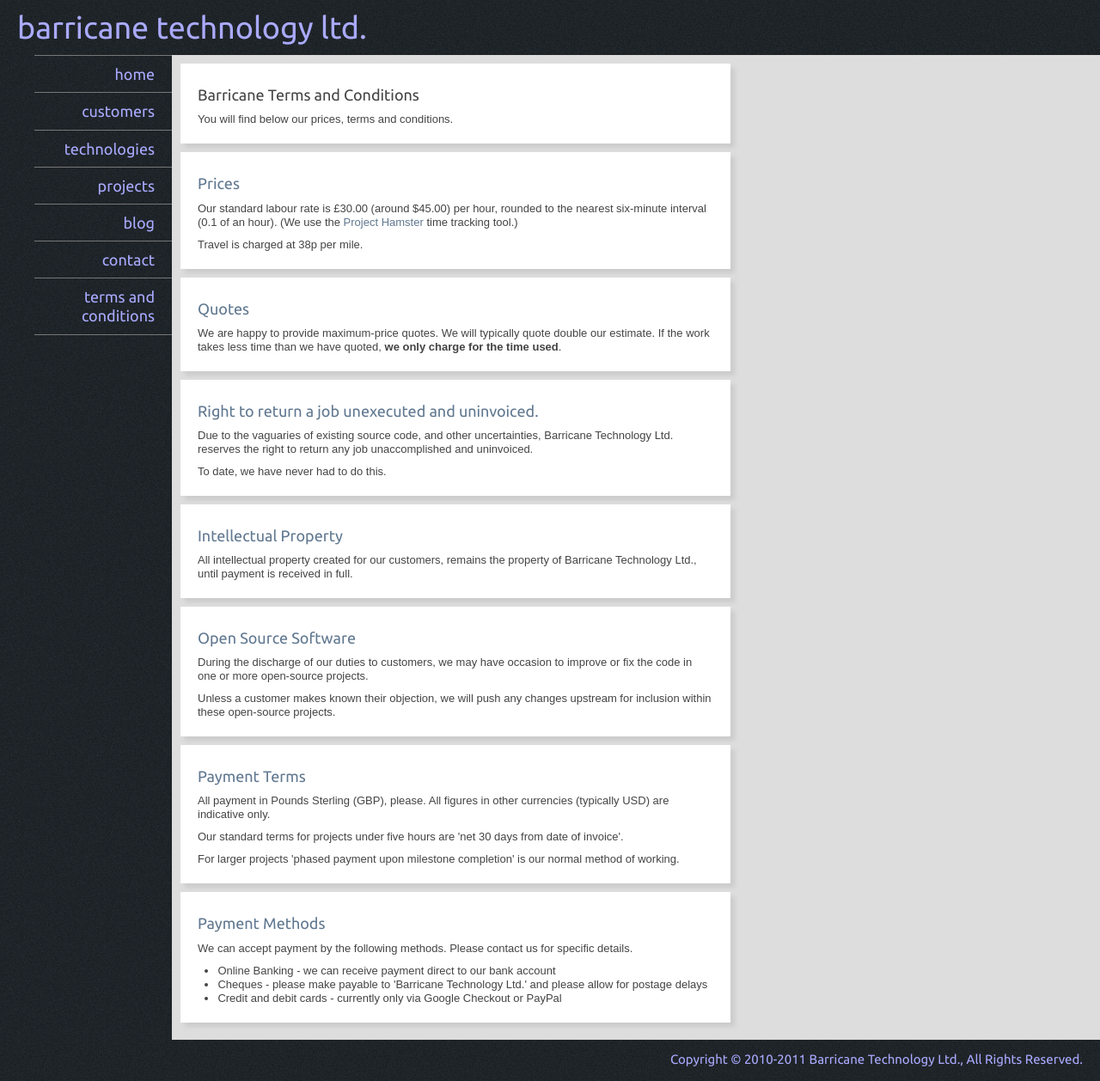
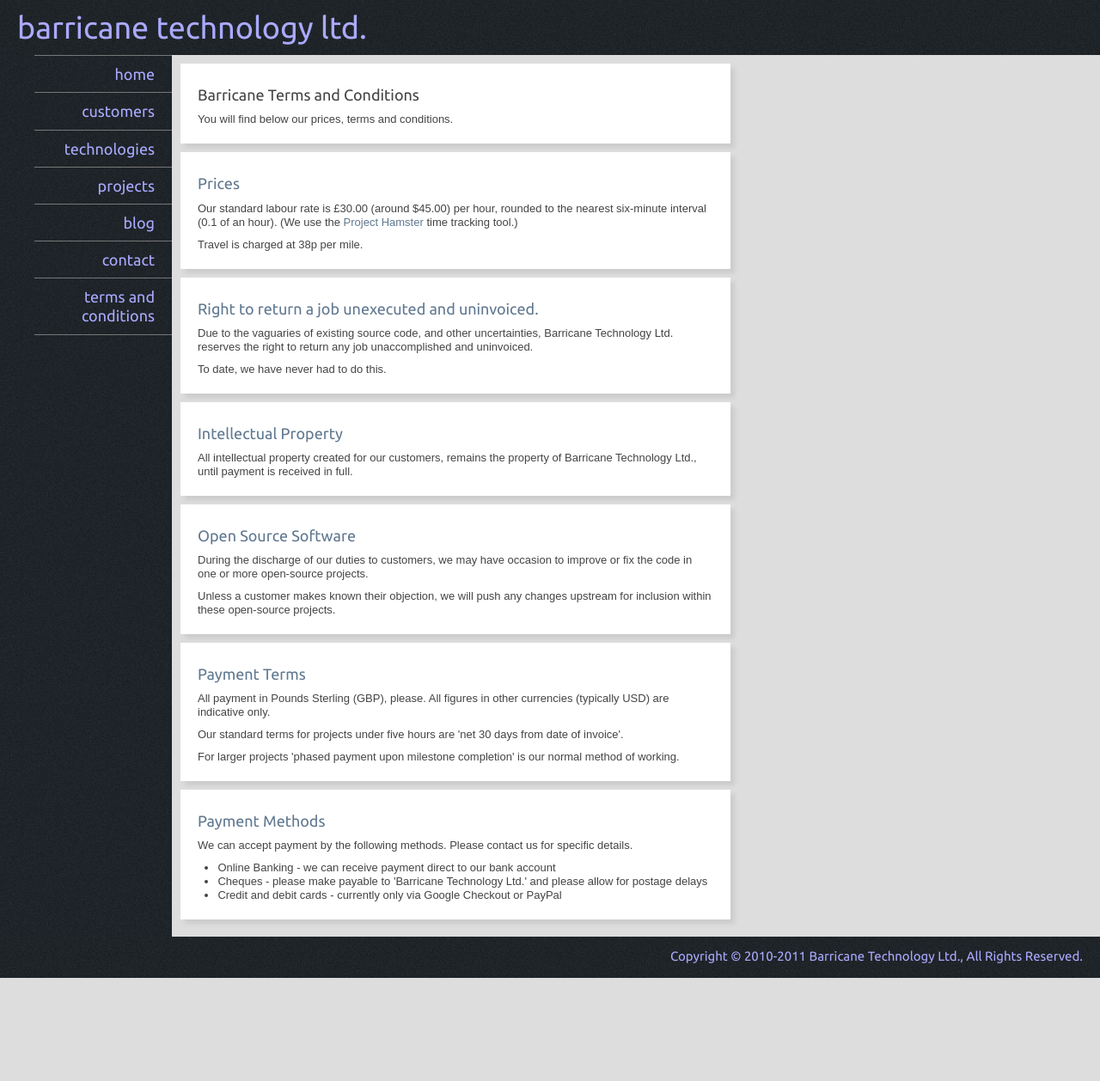
Before and after one commit to chrisdew/chrisdew.github.com, a Jekyll site: the page built from terms-and-conditions.html, in a window 1280 px wide. Shown: the whole page at 86% size. Built offline with Jekyll 4.4.1, drawn with Linux system fonts in a browser that asks for light colours; nearby versions of some CDN libraries; Markdown is read by kramdown in place of the engine named in the settings; after the commit the page ends 1138 px from its top, so only the background shows below that.

Commit message:
Helen's review

```diff
--- a/terms-and-conditions.html
+++ b/terms-and-conditions.html
@@ -20,13 +20,6 @@ title: Barricane Terms and Conditions
   <p>Our standard labour rate is £30.00 (around $45.00) per hour, rounded to the nearest six-minute interval (0.1 of an hour).
     (We use the <a href="http://projecthamster.wordpress.com/">Project Hamster</a> time tracking tool.)</p>
   <p>Travel is charged at 38p per mile.</p>
-</article>
-
-<article>
-  <header>
-    <h1><a name="quotes">Quotes</a></h1>
-  </header>
-  <p>We are happy to provide maximum-price quotes.  We will typically quote double our estimate.  If the work takes less time than we have quoted, <strong>we only charge for the time used</strong>.</p>
 </article>
 
 <article>
```
